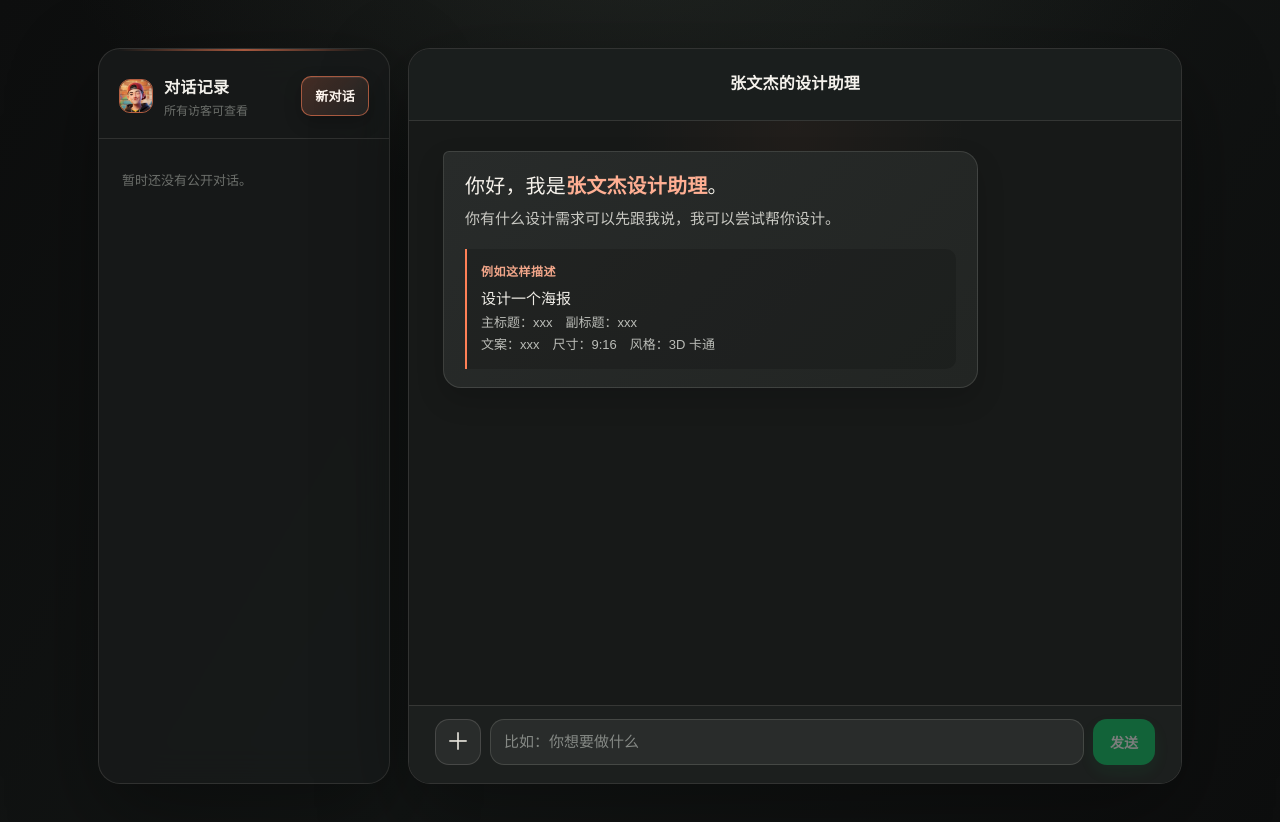
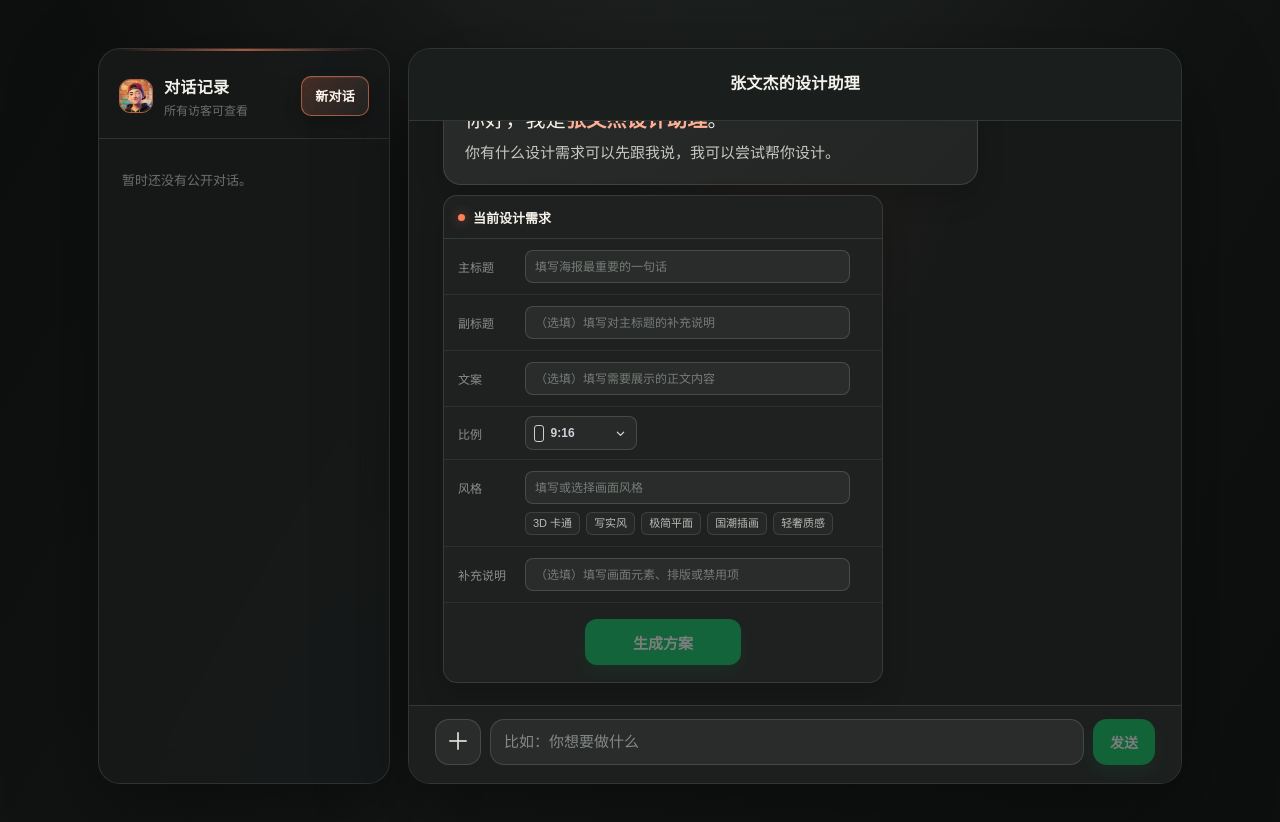
Before and after one commit to iamzwj/richart_clone, a Next.js app: page / in a window 1280 px wide. Shown: the top 822 px of the page. Built offline with nearby package versions, Linux system fonts and the light colour scheme.

Commit message:
feat: show brief form on new conversation

```diff
--- a/app/globals.css
+++ b/app/globals.css
@@ -53,10 +53,6 @@ button:focus-visible, textarea:focus-visible, a:focus-visible { outline: 2px sol
 .welcome-greeting { color: #f6f2eb; font-size: 20px; font-weight: 460; letter-spacing: .01em; line-height: 1.42; }
 .welcome-greeting strong { color: #ffaf93; font-weight: 650; }
 .welcome-intro { margin-top: 7px !important; color: #c8c8c2; font-size: 15px; line-height: 1.65; }
-.welcome-example { margin-top: 17px; padding: 13px 14px 12px; border-left: 2px solid var(--ember); border-radius: 0 10px 10px 0; background: rgba(0,0,0,.17); }
-.welcome-example > span { display: block; margin-bottom: 7px; color: #f0a589; font-size: 12px; font-weight: 620; letter-spacing: .04em; }
-.welcome-example p { color: #babcb7; font-size: 13px; line-height: 1.72; }
-.welcome-example p:first-of-type { color: #eeece6; font-size: 15px; font-weight: 570; }
 .brief-card { width: min(100%, 440px); margin-top: 10px; overflow: hidden; border: 1px solid rgba(239,236,226,.12); border-radius: 14px; background: #1e2120; box-shadow: 0 11px 24px rgba(0,0,0,.17); }
 .brief-card:has(.ratio-grid) { overflow: visible; }
 .brief-card-title { display: flex; align-items: center; min-height: 43px; padding: 10px 14px; border-bottom: 1px solid var(--line); color: #f5f1e9; font-size: 13px; font-weight: 620; }
--- a/app/page.tsx
+++ b/app/page.tsx
@@ -32,6 +32,7 @@ const emptyBrief: Brief = { title: "", subtitle: "", copy: "", supplement: "", s
 const welcome: Message = {
   role: "assistant",
   content: "你好，我是张文杰设计助理。你有什么设计需求可以先跟我说，我可以尝试帮你设计。\n\n你可以跟我说你要做什么，例如：设计一个海报，主标题是xxx，副标题是xxx，下面的文案是xxx，尺寸是：9:16，3d卡通风格。",
+  brief: emptyBrief,
 };
 const fieldLabels: Record<keyof Brief, string> = {
   title: "主标题",
@@ -45,6 +46,10 @@ const requiredBriefFields: (keyof Brief)[] = ["title", "size", "style"];
 
 function missingRequiredBriefFields(brief: Brief): (keyof Brief)[] {
   return requiredBriefFields.filter((field) => !brief[field]);
+}
+
+function isWelcomeMessage(message?: Message): boolean {
+  return message?.role === "assistant" && message.content === welcome.content;
 }
 const fieldPlaceholders: Record<keyof Brief, string> = {
   title: "填写海报最重要的一句话",
@@ -210,12 +215,6 @@ function WelcomeMessage() {
   return <div className="welcome-bubble">
     <p className="welcome-greeting">你好，我是<strong>张文杰设计助理</strong>。</p>
     <p className="welcome-intro">你有什么设计需求可以先跟我说，我可以尝试帮你设计。</p>
-    <div className="welcome-example">
-      <span>例如这样描述</span>
-      <p>设计一个海报</p>
-      <p>主标题：xxx　副标题：xxx</p>
-      <p>文案：xxx　尺寸：9:16　风格：3D 卡通</p>
-    </div>
   </div>;
 }
 
@@ -402,7 +401,7 @@ export default function Home() {
     setBriefDrafts((current) => ({ ...current, [field]: undefined }));
     if (field === "size") setRatioPickerOpen(false);
     if (!conversationId || !writeToken) return;
-    const storedMessageIndex = messages[0] === welcome ? messageIndex - 1 : messageIndex;
+    const storedMessageIndex = isWelcomeMessage(messages[0]) ? messageIndex - 1 : messageIndex;
     if (storedMessageIndex < 0) return;
     try {
       await saveUpdatedMessage({ id: conversationId, token: writeToken }, storedMessageIndex, updatedMessage);
@@ -424,7 +423,7 @@ export default function Home() {
     const updatedMessage = { ...message, designPrompt };
     setMessages((current) => current.map((item, index) => index === messageIndex ? updatedMessage : item));
     if (!conversationId || !writeToken) return updatedMessage;
-    const storedMessageIndex = messages[0] === welcome ? messageIndex - 1 : messageIndex;
+    const storedMessageIndex = isWelcomeMessage(messages[0]) ? messageIndex - 1 : messageIndex;
     if (storedMessageIndex < 0) return updatedMessage;
     try {
       await saveUpdatedMessage({ id: conversationId, token: writeToken }, storedMessageIndex, updatedMessage);
@@ -564,7 +563,7 @@ export default function Home() {
       const designPrompt = promptOverride || await createDesignPrompt(nextBrief, activeConstraints, modification, sources.length > 0);
       const promptMessage = { ...progressMessage, designPrompt };
       setMessages((current) => current.map((message, index) => index === current.length - 1 ? promptMessage : message));
-      const storedPromptIndex = messages[0] === welcome ? messages.length - 1 : messages.length;
+      const storedPromptIndex = isWelcomeMessage(messages[0]) ? messages.length - 1 : messages.length;
       void saveUpdatedMessage(active, storedPromptIndex, promptMessage).catch((promptError) => {
         setError(promptError instanceof Error ? promptError.message : "提示词保存失败，请重试。");
       });
@@ -777,7 +776,7 @@ export default function Home() {
             <article className={`chat-row ${message.role}`} key={`${message.role}-${index}`}>
               <div className="message-content">
                 {message.referenceThumbnail && <button type="button" className="message-reference" onClick={() => setPreview({ url: message.referenceThumbnail || "" })} aria-label="预览参考图"><img src={message.referenceThumbnail} alt="用户上传的参考图" /></button>}
-                {message.content && (message === welcome ? <WelcomeMessage /> : <div className="bubble">{message.content}</div>)}
+                {message.content && (isWelcomeMessage(message) && index === 0 ? <WelcomeMessage /> : <div className="bubble">{message.content}</div>)}
                 {message.brief && !isGenerationProgress(message) && <section className="brief-card" aria-label="当前设计需求">
                   <div className="brief-card-title">当前设计需求</div>
                   {(Object.keys(fieldLabels) as (keyof Brief)[]).map((field) => (
```
